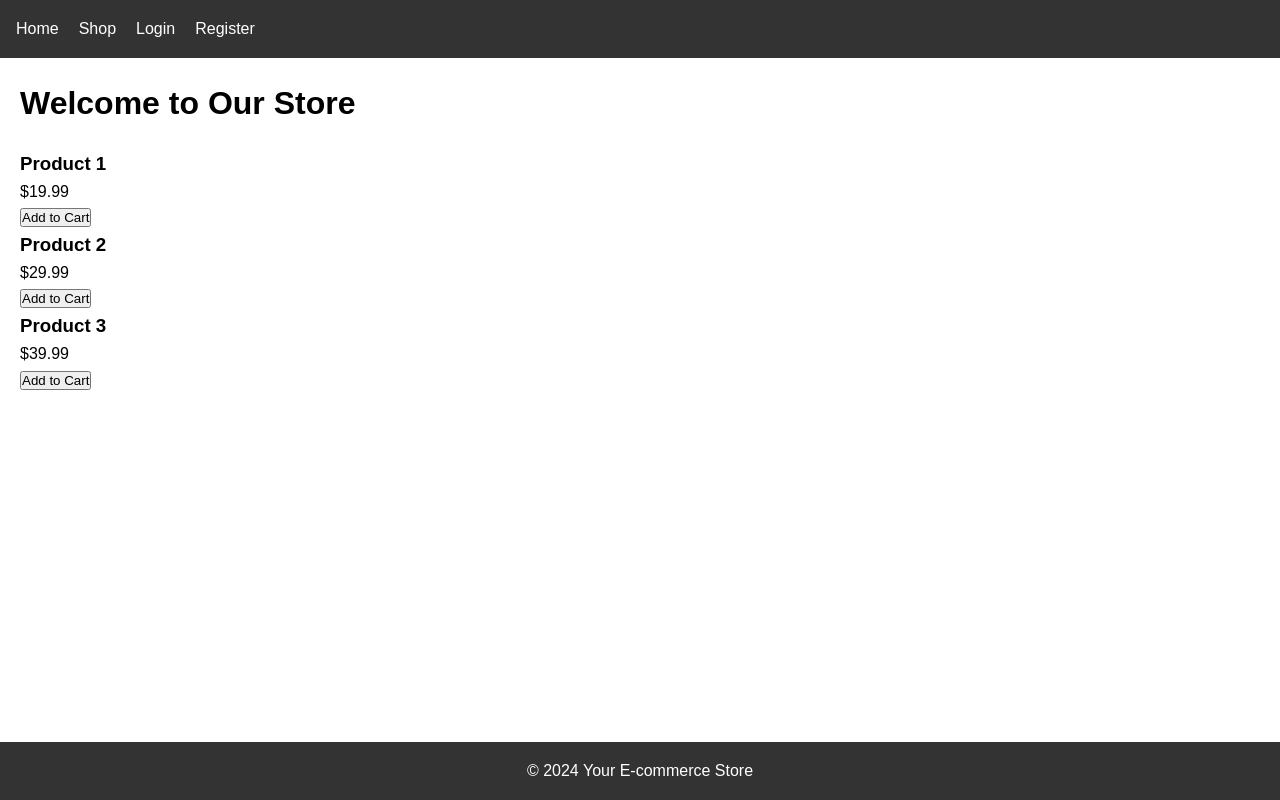
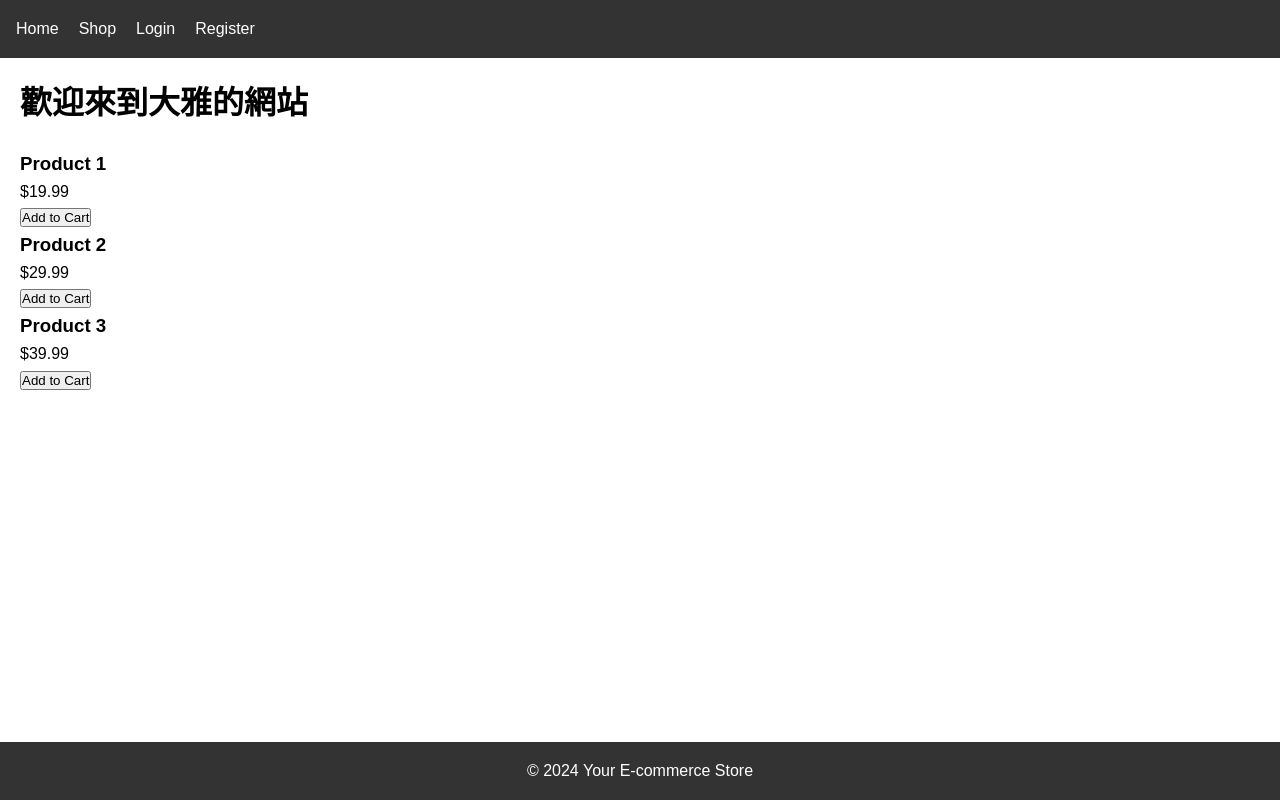
Before and after one commit to LogicPearl/dayabookstore-webstore, a plain HTML site: page index.html in a window 1280 px wide. Drawn offline with Linux system fonts and the light colour scheme.

Commit message:
Updated index.html and template.yaml

```diff
--- a/index.html
+++ b/index.html
@@ -19,7 +19,7 @@
     </header>
 
     <main>
-        <h1>Welcome to Our Store</h1>
+        <h1>歡迎來到大雅的網站</h1>
         <div class="featured-products">
             <!-- Products will go here -->
         </div>
```
Also changed, not shown: 1 other file.
